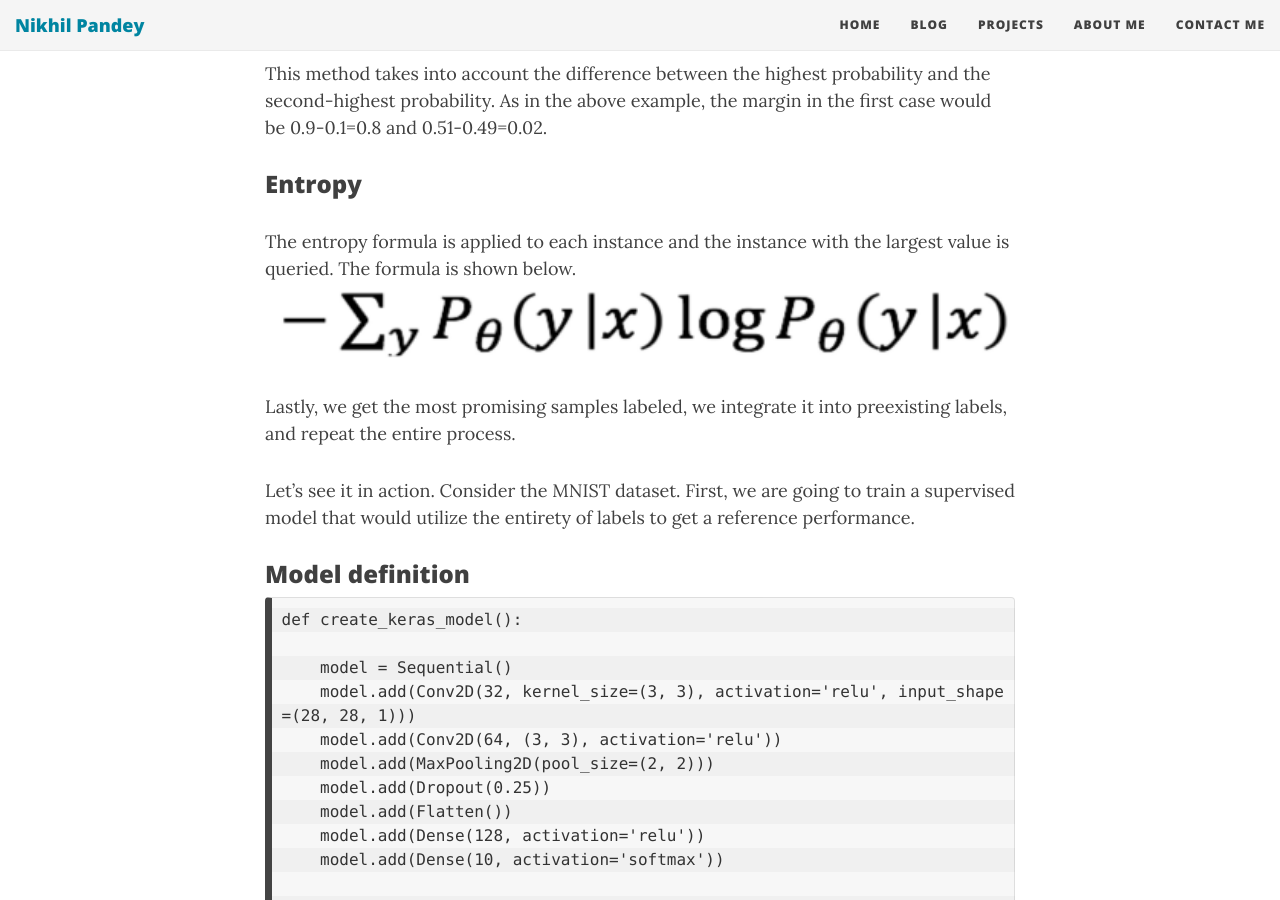
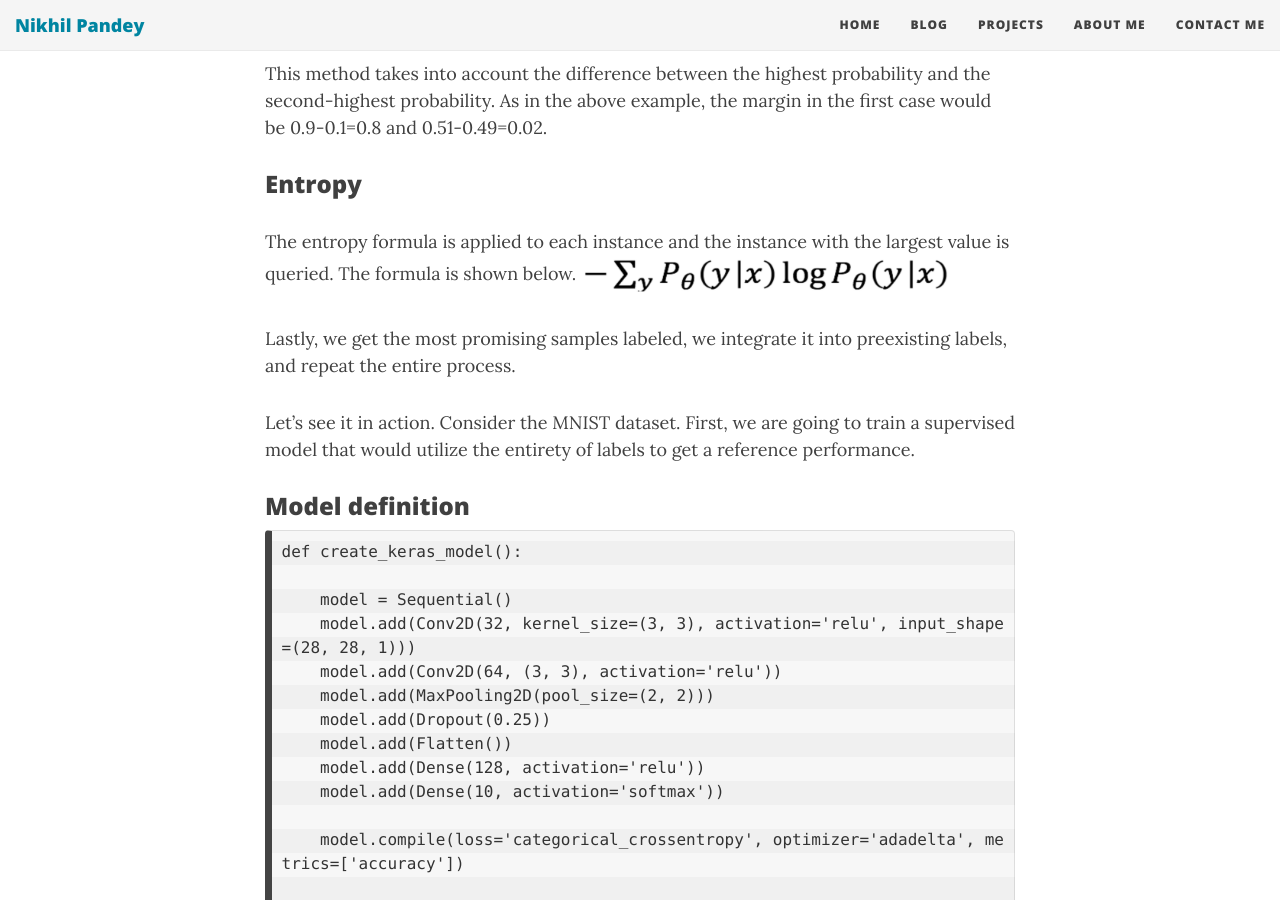
Before and after one commit to notenail/notenail.github.io, a Jekyll site: the page built from _posts/2020-08-29-activelearning.md, in a window 1280 px wide and 900 px high, scrolled down 1423 px. Built offline with Jekyll 4.4.1, drawn with Linux system fonts in a browser that asks for light colours; nearby versions of some CDN libraries; comment, search, counter and statistics services are not loaded.

````diff
--- a/_posts/2020-08-29-activelearning.md
+++ b/_posts/2020-08-29-activelearning.md
@@ -35,7 +35,7 @@
  This method takes into account the difference between the highest probability and the second-highest probability. As in the above example, the margin in the first case would be 0.9-0.1=0.8 and 0.51-0.49=0.02.
 
 ### Entropy
- The entropy formula is applied to each instance and the instance with the largest value is queried. The formula is shown below.<img src="{{ site.url }}/img/projects/active-lr/entropy.png" width="100%">
+ The entropy formula is applied to each instance and the instance with the largest value is queried. The formula is shown below.<img src="{{ site.url }}/img/projects/active-lr/entropy.png" width="50%" hight="50%">
 
 
 
@@ -89,7 +89,7 @@
 _,testing_accuracy = model.evaluate(X_test, y_test,verbose=False)
 
 ```
-<img src="{{ site.url }}/img/projects/active-lr/supervised.png" width="50%" hight="50%">
+<img src="{{ site.url }}/img/projects/active-lr/supervised.png" width="100%">
 
 Now that we have a baseline, let’s define the parts of active learning.
 
@@ -134,8 +134,6 @@
 Now, let’s assume that we have only a fraction of dataset labeled. Everytime we train a model, we will generate labels for the samples onto which the model is uncertain. Since in this particular case, the data is already a labeled and we are simulating the environment of active learning, we’ll just get the labels and integrate it to the initial training dataset.
 
 
-
-
 ```
 X_pool, X_reserve, y_pool, y_reserve = train_test_split(X_train, y_train, test_size = 0.5)
 
````
